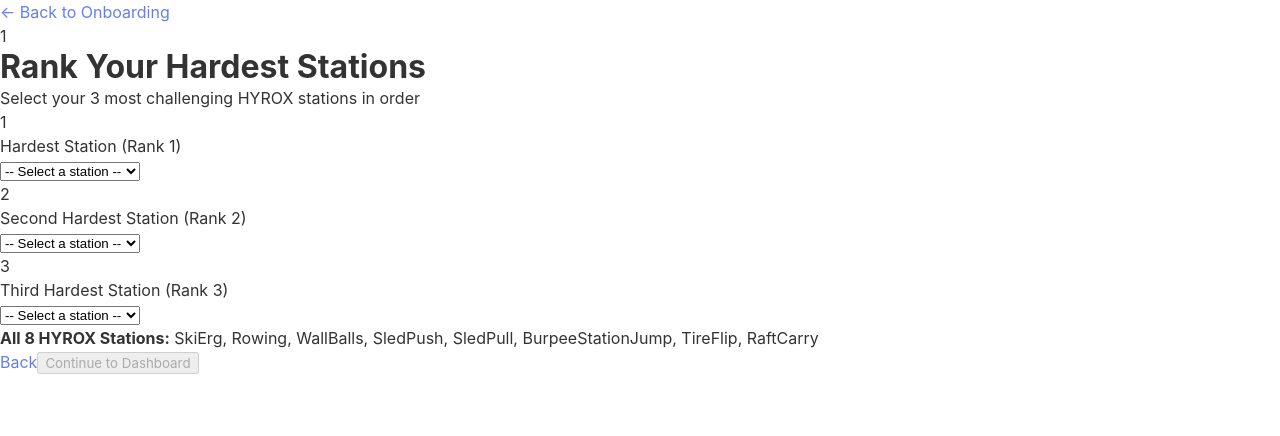
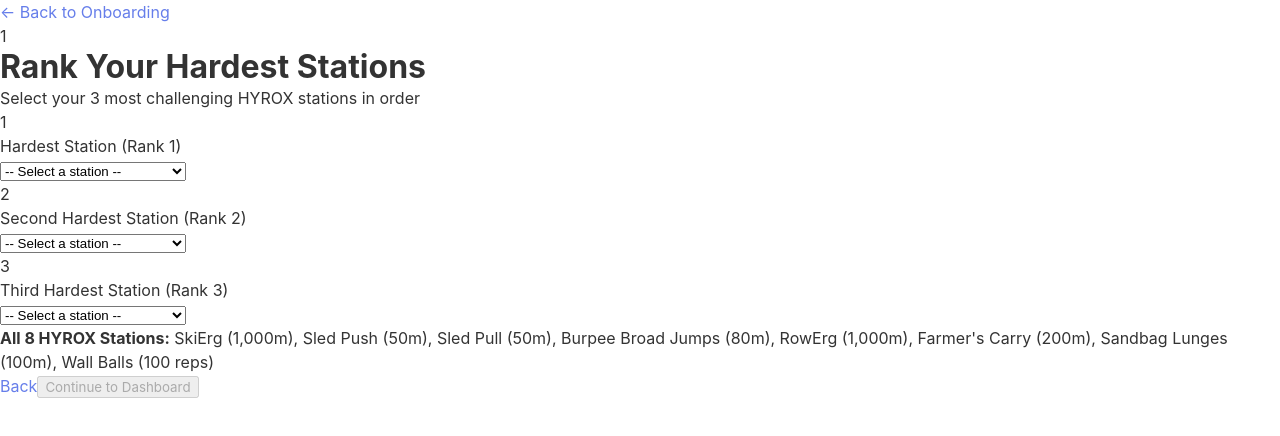
Before and after one commit to longden6-ui/HyroxTrainingApp, a Next.js app: page /onboarding/step1 in a window 1280 px wide. Shown: the top 436 px of the page. Built offline with nearby package versions, Linux system fonts and the light colour scheme.

Commit message:
Update stations list with correct HYROX stations and descriptions

```diff
--- a/app/onboarding/step1/page.tsx
+++ b/app/onboarding/step1/page.tsx
@@ -4,14 +4,14 @@
 import { useRouter } from 'next/navigation';
 
 const STATIONS = [
-  'SkiErg',
-  'Rowing',
-  'WallBalls',
-  'SledPush',
-  'SledPull',
-  'BurpeeStationJump',
-  'TireFlip',
-  'RaftCarry',
+  { name: 'SkiErg (1,000m)', id: 'skierg' },
+  { name: 'Sled Push (50m)', id: 'sled_push' },
+  { name: 'Sled Pull (50m)', id: 'sled_pull' },
+  { name: 'Burpee Broad Jumps (80m)', id: 'burpee_jumps' },
+  { name: 'RowErg (1,000m)', id: 'rowerг' },
+  { name: "Farmer's Carry (200m)", id: 'farmers_carry' },
+  { name: 'Sandbag Lunges (100m)', id: 'sandbag_lunges' },
+  { name: 'Wall Balls (100 reps)', id: 'wall_balls' },
 ];
 
 export default function Step1Page() {
@@ -63,7 +63,7 @@
 
   // Available options for each dropdown (exclude already selected stations)
   const getOptionsForRank = (currentRank: string, otherRank1: string, otherRank2: string) => {
-    return STATIONS.filter((s) => s !== otherRank1 && s !== otherRank2);
+    return STATIONS.filter((s) => s.id !== otherRank1 && s.id !== otherRank2);
   };
 
   return (
@@ -109,8 +109,8 @@
               >
                 <option value="">-- Select a station --</option>
                 {getOptionsForRank(rank1, rank2, rank3).map((station) => (
-                  <option key={station} value={station}>
-                    {station}
+                  <option key={station.id} value={station.id}>
+                    {station.name}
                   </option>
                 ))}
               </select>
@@ -133,8 +133,8 @@
               >
                 <option value="">-- Select a station --</option>
                 {getOptionsForRank(rank2, rank1, rank3).map((station) => (
-                  <option key={station} value={station}>
-                    {station}
+                  <option key={station.id} value={station.id}>
+                    {station.name}
                   </option>
                 ))}
               </select>
@@ -157,8 +157,8 @@
               >
                 <option value="">-- Select a station --</option>
                 {getOptionsForRank(rank3, rank1, rank2).map((station) => (
-                  <option key={station} value={station}>
-                    {station}
+                  <option key={station.id} value={station.id}>
+                    {station.name}
                   </option>
                 ))}
               </select>
@@ -167,8 +167,9 @@
 
           <div className="mt-8 p-4 bg-blue-50 border border-blue-200 rounded-lg">
             <p className="text-sm text-blue-900">
-              <strong>All 8 HYROX Stations:</strong> SkiErg, Rowing, WallBalls, SledPush, SledPull,
-              BurpeeStationJump, TireFlip, RaftCarry
+              <strong>All 8 HYROX Stations:</strong> SkiErg (1,000m), Sled Push (50m), Sled Pull (50m),
+              Burpee Broad Jumps (80m), RowErg (1,000m), Farmer's Carry (200m), Sandbag Lunges (100m),
+              Wall Balls (100 reps)
             </p>
           </div>
 
```
